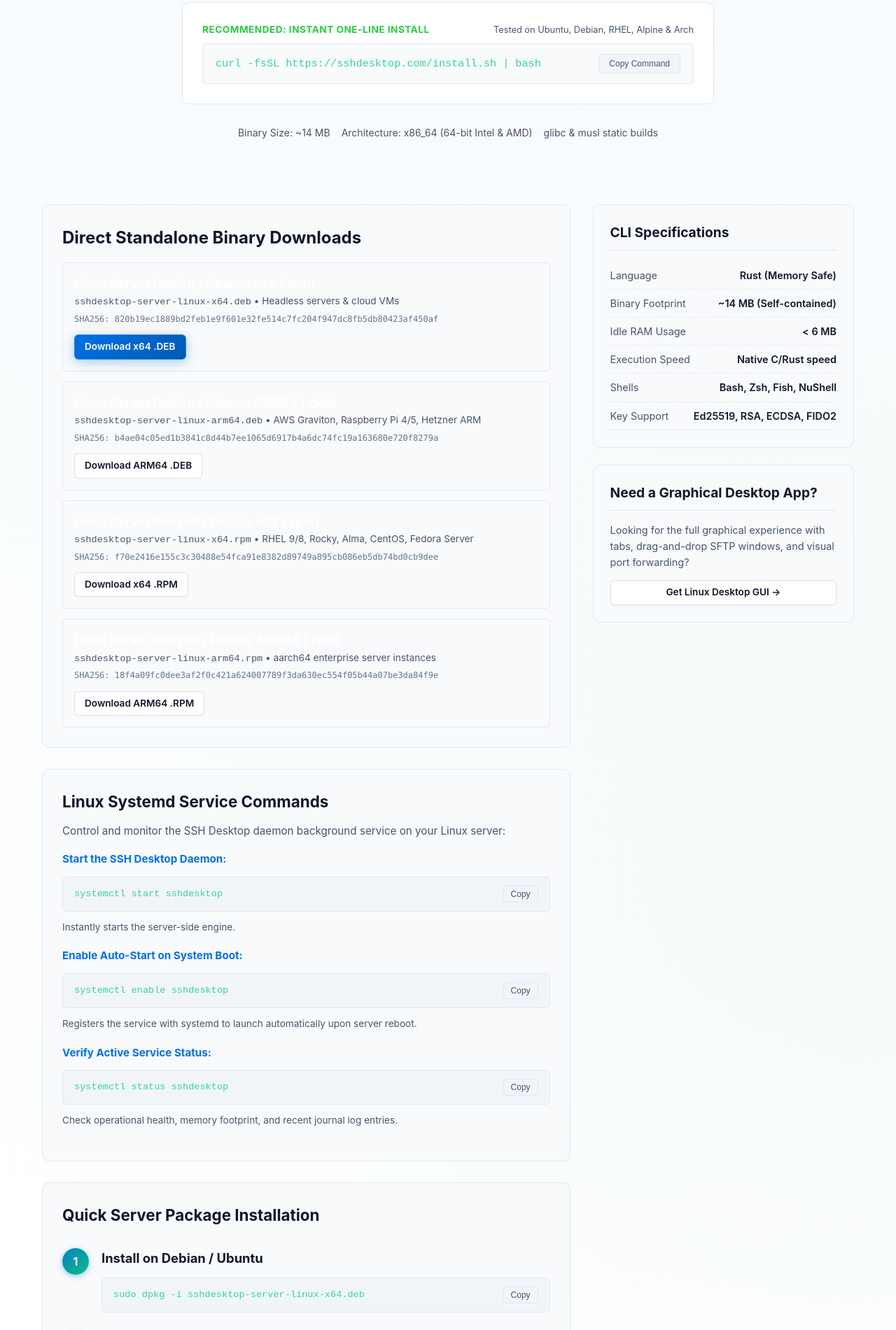
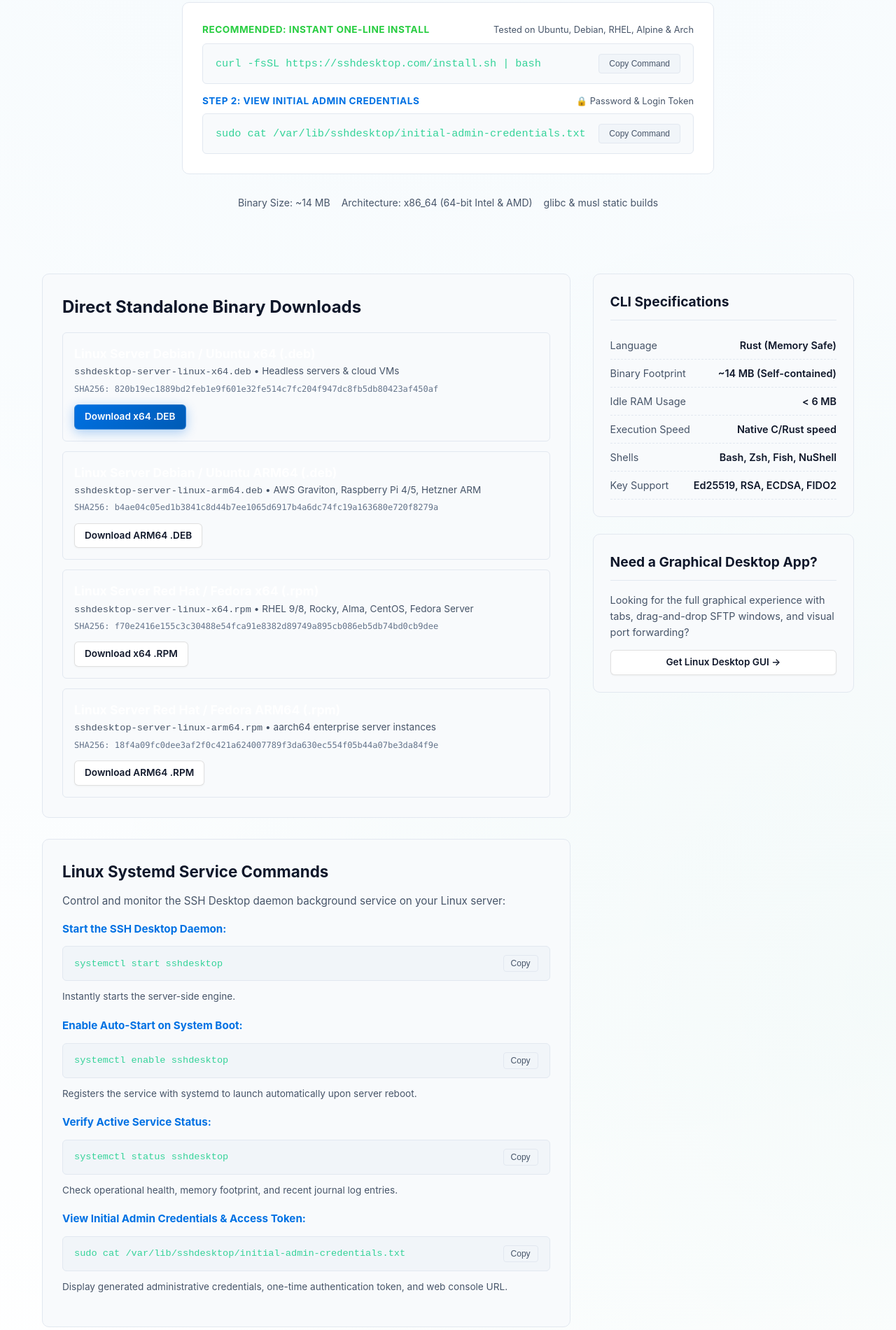
Before and after one commit to sshdesktop/website, a plain HTML site: page download-linux-cli.html in a window 1280 px wide. Shown: the part 375-2276 px from the top of the page at 70% size. Drawn offline with Linux system fonts and the light colour scheme; no server answers.

Commit message:
Add initial admin credentials command for Linux CLI and server installations

```diff
--- a/download-linux-cli.html
+++ b/download-linux-cli.html
@@ -231,6 +231,15 @@
             <code style="font-size: 0.95rem;">curl -fsSL https://sshdesktop.com/install.sh | bash</code>
             <button class="copy-btn" data-copy="curl -fsSL https://sshdesktop.com/install.sh | bash" style="padding: 6px 14px;">Copy Command</button>
           </div>
+
+          <div style="display: flex; justify-content: space-between; align-items: center; margin-bottom: 6px; margin-top: 14px;">
+            <span style="font-size: 0.85rem; font-weight: 700; color: var(--accent-cyan); text-transform: uppercase; letter-spacing: 0.5px;">Step 2: View Initial Admin Credentials</span>
+            <span style="font-size: 0.8rem; color: var(--text-dim);">&#128274; Password &amp; Login Token</span>
+          </div>
+          <div class="code-box" style="margin: 0; background: #f8fafc; border-color: var(--border); padding: 14px 18px;">
+            <code style="font-size: 0.95rem;">sudo cat /var/lib/sshdesktop/initial-admin-credentials.txt</code>
+            <button class="copy-btn" data-copy="sudo cat /var/lib/sshdesktop/initial-admin-credentials.txt" style="padding: 6px 14px;">Copy Command</button>
+          </div>
         </div>
 
         <div class="hero-meta">
@@ -328,6 +337,15 @@
                 </div>
                 <p style="color: var(--text-dim); font-size: 0.85rem;">Check operational health, memory footprint, and recent journal log entries.</p>
               </div>
+
+              <div style="margin-bottom: 18px;">
+                <h4 style="font-size: 0.95rem; color: var(--accent-cyan); margin-bottom: 4px;">View Initial Admin Credentials &amp; Access Token:</h4>
+                <div class="code-box">
+                  <code>sudo cat /var/lib/sshdesktop/initial-admin-credentials.txt</code>
+                  <button class="copy-btn" data-copy="sudo cat /var/lib/sshdesktop/initial-admin-credentials.txt">Copy</button>
+                </div>
+                <p style="color: var(--text-dim); font-size: 0.85rem;">Display generated administrative credentials, one-time authentication token, and web console URL.</p>
+              </div>
             </div>
 
             <!-- Manual Installation Steps -->
@@ -354,6 +372,14 @@
                     <code>sudo systemctl enable sshdesktop &amp;&amp; sudo systemctl start sshdesktop</code>
                     <button class="copy-btn" data-copy="sudo systemctl enable sshdesktop && sudo systemctl start sshdesktop">Copy</button>
                   </div>
+                </li>
+                <li>
+                  <h4>View Initial Admin Credentials</h4>
+                  <div class="code-box">
+                    <code>sudo cat /var/lib/sshdesktop/initial-admin-credentials.txt</code>
+                    <button class="copy-btn" data-copy="sudo cat /var/lib/sshdesktop/initial-admin-credentials.txt">Copy</button>
+                  </div>
+                  <p style="color: var(--text-dim); font-size: 0.85rem; margin-top: 4px;">Print generated administrator username, secure password, and local access URL.</p>
                 </li>
               </ol>
             </div>
```
Also changed, not shown: docs.html (+8 -1 lines), download.html (+5 -1 lines), index.html (+4 -0 lines).
